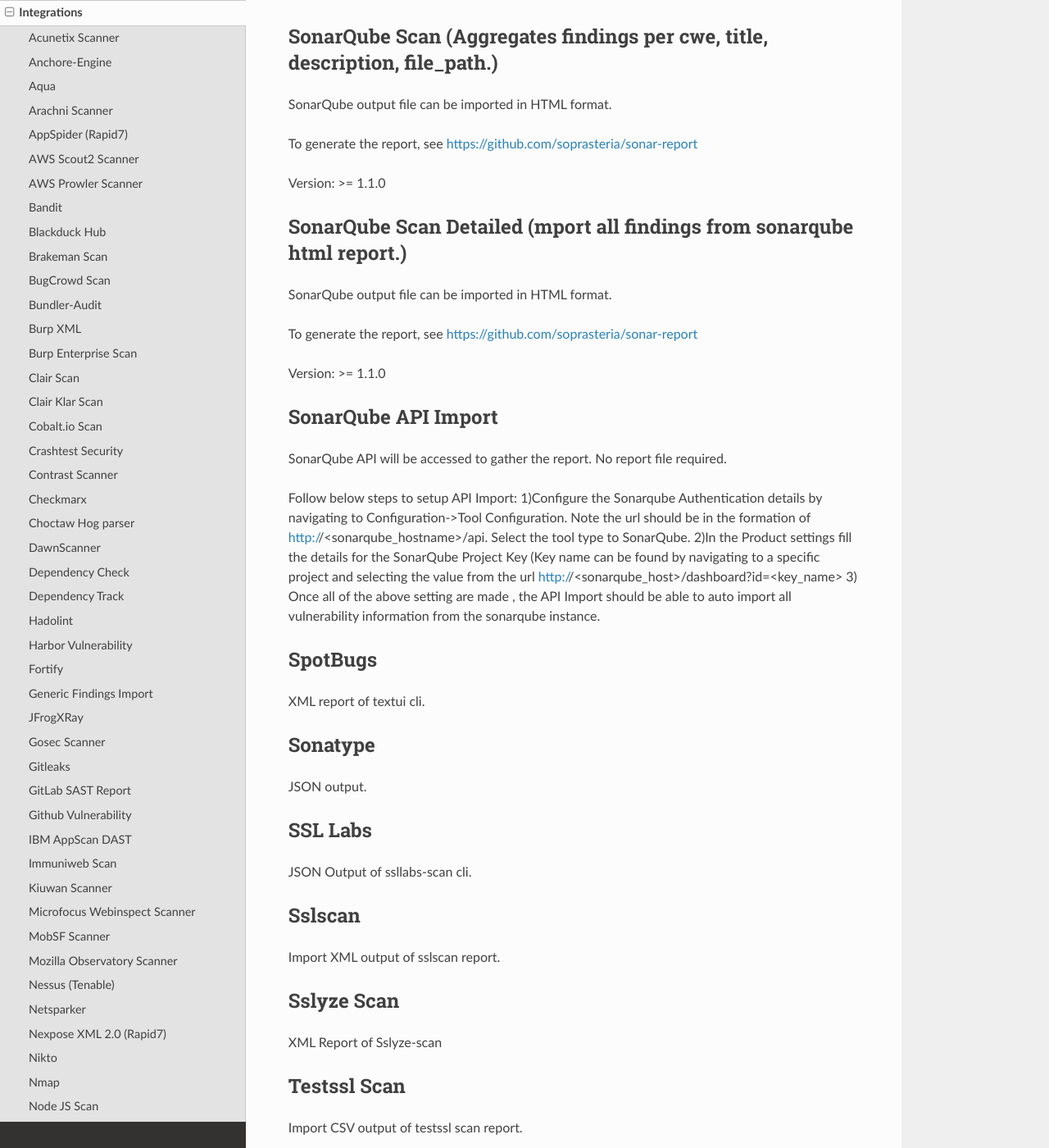
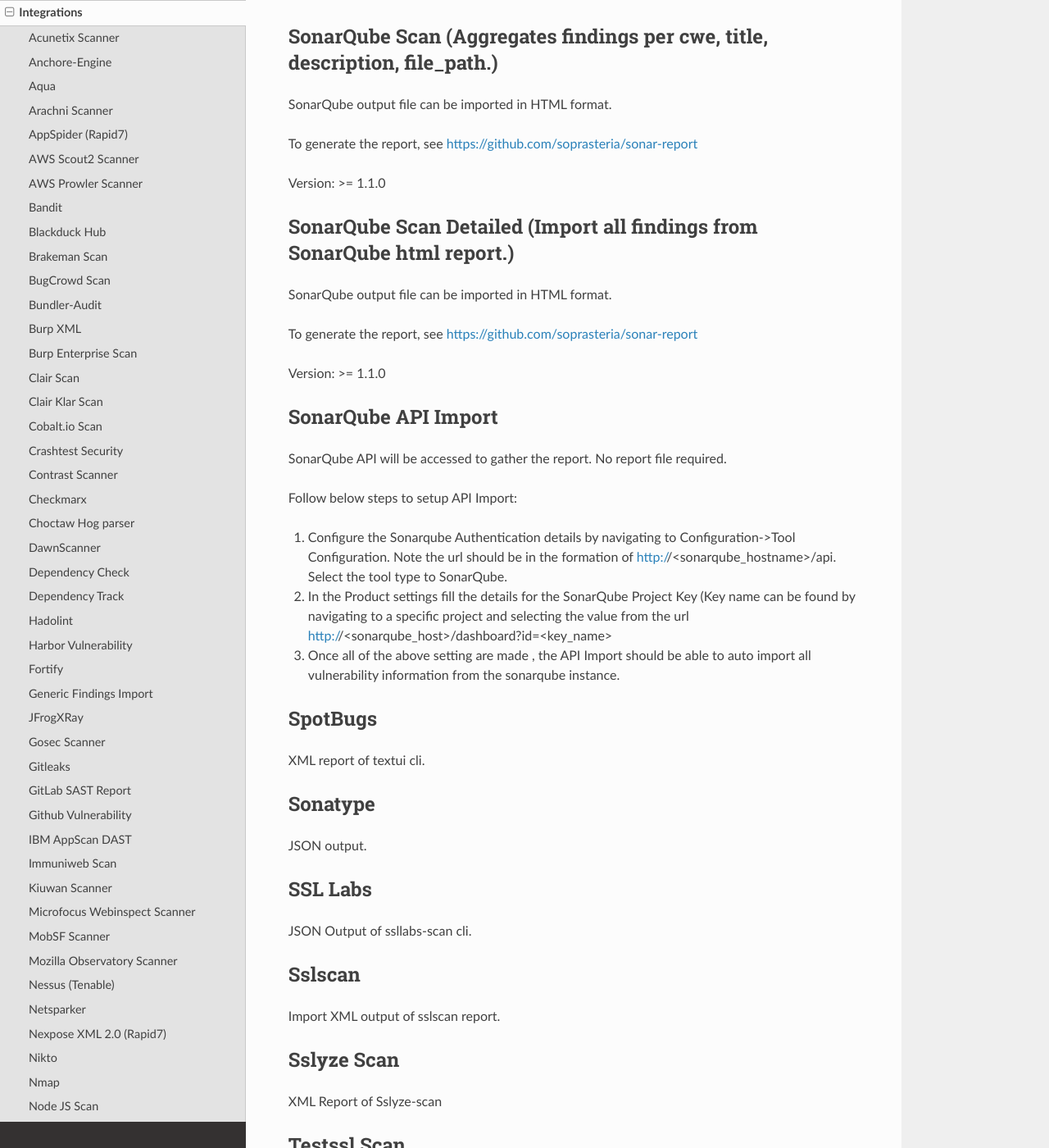
Before and after one commit to DefectDojo/Documentation, a Sphinx documentation site: the page built from docs/integrations.rst, in a window 1280 px wide and 1400 px high, scrolled down 6398 px. Shown: the whole window at 82% size. Built offline with Sphinx 7.4.7 and the Read the Docs theme 2.0.0, drawn with Linux system fonts in a browser that asks for light colours.

Commit message:
Formatting

```diff
--- a/docs/integrations.rst
+++ b/docs/integrations.rst
@@ -246,7 +246,7 @@
 
 Version: >= 1.1.0
 
-SonarQube Scan Detailed (mport all findings from sonarqube html report.)
+SonarQube Scan Detailed (Import all findings from SonarQube html report.)
 ------------------------------------------------------------------------
 SonarQube output file can be imported in HTML format.
 
@@ -259,9 +259,10 @@
 SonarQube API will be accessed to gather the report. No report file required.
 
 Follow below steps to setup API Import:
-1)Configure the Sonarqube Authentication details by navigating to Configuration->Tool Configuration. Note the url should be in the formation of http://<sonarqube_hostname>/api. Select the tool type to SonarQube.
-2)In the Product settings fill the details for the SonarQube Project Key (Key name can be found by navigating to a specific project and selecting the value from the url http://<sonarqube_host>/dashboard?id=<key_name>
-3) Once all of the above setting are made , the API Import should be able to auto import all vulnerability information from the sonarqube instance.
+
+1. Configure the Sonarqube Authentication details by navigating to Configuration->Tool Configuration. Note the url should be in the formation of http://<sonarqube_hostname>/api. Select the tool type to SonarQube.
+2. In the Product settings fill the details for the SonarQube Project Key (Key name can be found by navigating to a specific project and selecting the value from the url http://<sonarqube_host>/dashboard?id=<key_name>
+3. Once all of the above setting are made , the API Import should be able to auto import all vulnerability information from the sonarqube instance.
 
 SpotBugs
 --------
```
